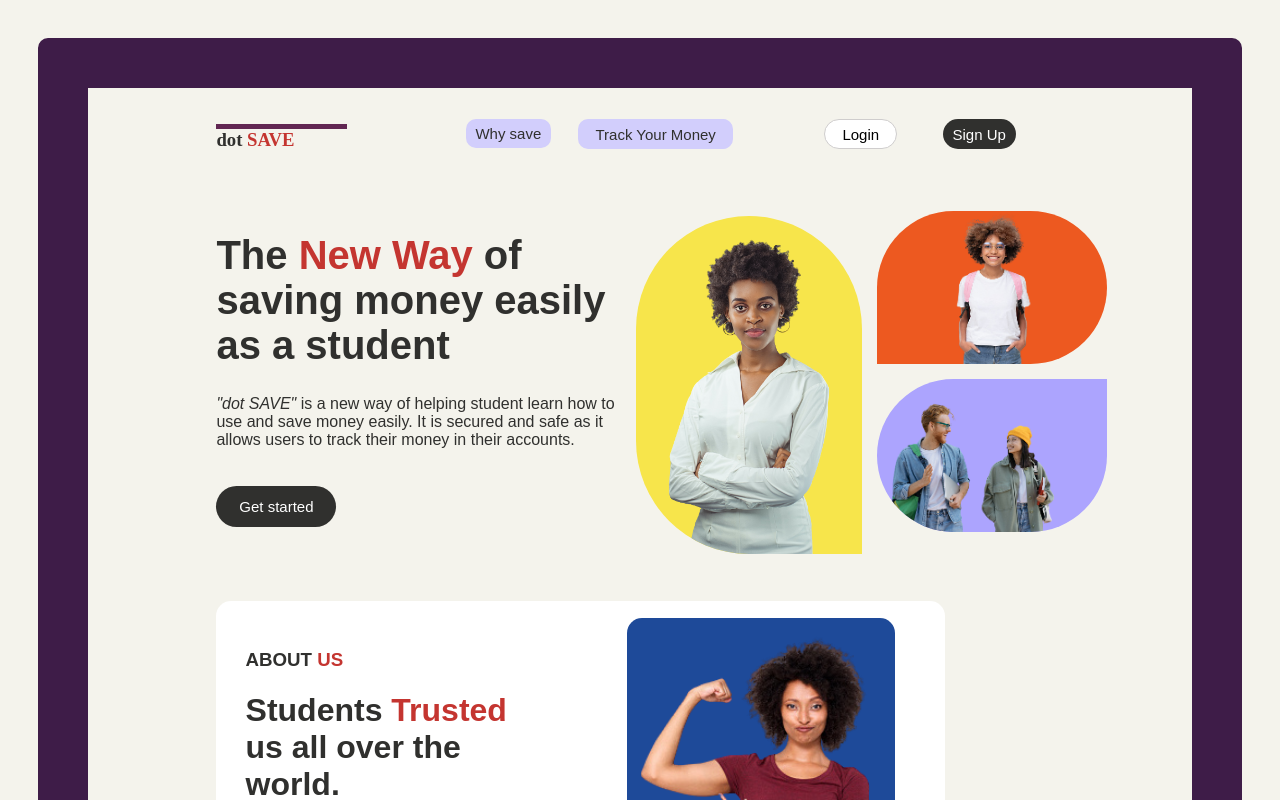
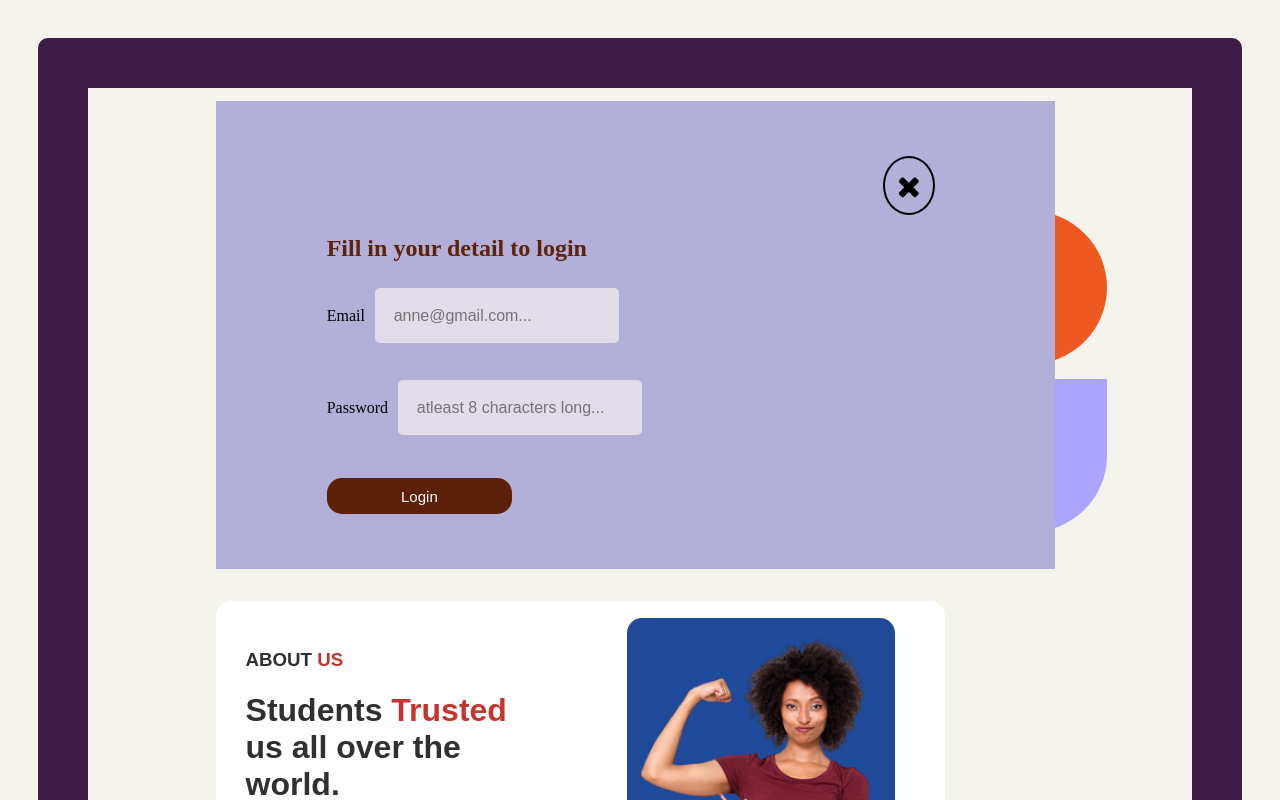
Before and after one commit to Pascaline-Umulisa/Saving-Platform, a plain HTML site: page index.html in a window 1280 px wide. Both pictures are taken after a click on the button "Login". Shown: the top 800 px of the page. Drawn offline with Linux system fonts and the light colour scheme; a web font is replaced by a local one.

Commit message:
login and sign up form

```diff
--- a/index.html
+++ b/index.html
@@ -13,27 +13,40 @@
 
 </head>
 <body>
+    <div id="logging">
+        <i class="fa fa-close"></i>
+        <h2>Fill in your detail to login </h2>
+        <div class="both"><label >Full name </label><input type="text" placeholder="Pascaline Umulisa ..."></div>
+         <div class="inp"><label>Email </label> <input type="email" placeholder="anne@gmail.com..."></div>
+        <div class="inp"><label >Password </label><input type="password" placeholder="atleast 8 characters long..."></div>
+        <div class="both"><label >Confirm Password </label><input type="password" placeholder="Passwords must match..."></div>
+        <button class="login sig" id="login">Login</button>
+        <button class="signUp both" id="signUp">Sign Up</button>
+    </div>
+
     <nav>
         <h3 class="logo">dot <b> SAVE</b></h3>
     <span class="why">
         <button class="two2">Why save</button>
-        <div class="reasons">
+        <!-- <div class="reasons">
             <a href="#"> <i class="fa fa-money"></i>Learn the importance of saving</a>
             <a href="#"><i class="fas fa-venus"></i>Learn from students who saved</a>
             <a href="#"><i class="fas fa-balance-scale"></i>Learn how to use money</a>
-        </div>
+        </div> -->
     </span>
     <span class="why">
         <button class="one1">Track Your Money</button>
-        <div class="reasons">
+        <!-- <div class="reasons">
             <a href="#"><i class="fas fa-address-book"></i> My account</a>
             <a href="#"><i class="fa fa-plus"></i>My balance</a>
             <a href="#"><i class="fas fa-donate"></i>My journey</a>
-        </div>
+        </div> -->
     </span>
-    <button class="one"><a href="#">Login</a></button>
-    <button class="two"><a href="#">Sign Up</a></button>
+    <button class="one" id="one">Login</button>
+    <button class="two" id="two">Sign Up</button>
+
     </nav>
+
     <main>
         <div class="description">
           <h1>The <b>New Way </b>of saving money easily as a student</h1>
@@ -66,5 +79,6 @@
         <img src="images/power.png" alt="">
     </div>
     </div>
+    <script src="main.js"></script>
 </body>
 </html>
--- /dev/null
+++ b/main.js
@@ -0,0 +1,34 @@
+const btnLogin=document.getElementById("one")
+const logging=document.getElementById("logging")
+const signUp=document.getElementById("two")
+btnLogin.addEventListener("click",openForm)
+
+const close=document.querySelector("i")
+close.addEventListener("click",closeForm)
+
+function openForm(){
+    logging.style.visibility="visible"
+    const element = document.querySelectorAll(".both");
+    element.forEach(n=>
+        n.remove())
+}
+
+function closeForm(){
+    logging.style.visibility="hidden"
+    btnLogin.removeEventListener("click",openForm)
+
+}
+signUp.addEventListener("click",function(){
+    logging.style.visibility="visible"
+    const element = document.querySelectorAll(".sig").forEach(n=>
+        n.remove)
+
+})
+
+
+
+
+// logging.classList.toggle("showLoginForm")
+    // console.log("hgdjks")
+
+     // logging.style.visibility="hidden"
--- a/style.css
+++ b/style.css
@@ -6,6 +6,7 @@ body{
     border-radius: 10px;
     padding: 1% 5% 1% 10%;
     margin: 3%;
+    position: relative;
 }
 h1,h3,p{
    color:rgb(48,48,46);
@@ -15,8 +16,7 @@ b{
 }
 nav{
     display: flex;
-    position: sticky;
-    top: 0;
+    /* position: relative; */
     background-color: rgb(244,243,236);
 }
 .logo{
@@ -30,20 +30,6 @@ nav{
     width: 7em;
     height: 5px;
 }
-.one a{
-    text-decoration: none;
-    font-size: 15px;
-    color: black;
-}
-
-.two a{
-    text-decoration: none;
-    font-size: 15px;
-    color: white;
-}
-/* button{
-    margin-left: 5%;
-} */
 .one{
     background-color: white;
     width: 8%;
@@ -61,10 +47,54 @@ nav{
     border: none;
     border-radius: 15px;
     margin-top: 2%;
+    color: white;
+}
+#logging{
+    background-color: #b2afd8;
+    padding: 5% 10%;
+    width: 56%;
+    visibility: hidden;
+    position: absolute;
+}
+.showLoginForm{
+  visibility: visible;
+}
+#logging div{
+    margin-bottom: 4%;
+}
+#logging input{
+    border: none;
+    background-color: #e3dde9;
+    font-size: 100%;
+    padding: 3%;
+    margin: 1%;
+    border-radius: 5px;
+}
+#logging button{
+    background-color: #5c1f07;
+    /* margin-left: 5%; */
+    width: 30%;
+    padding: 1.5%;
+    border: none;
+    border-radius: 15px;
+    margin-top: 2%;
+    color: white;
+    font-size: 15px;
+}
+#logging h2{
+    color: #5e2109;
+}
+#logging i{
+    font-size: 30px;
+    color: black;
+    border-radius: 50%;
+    border: solid 2px black;
+    padding: 2%;
+    margin-left: 90%;
 }
 
 .why{
-    position: relative;
+    /* position: relative; */
     font-size: 20px;
     margin-left: 3%;
     margin-top: 2%;
@@ -92,7 +122,7 @@ nav{
     border-radius: 10px;
 }
 .reasons{
-    position: absolute;
+    /* position: absolute; */
     display: none;
     /* margin-top: 12%; */
     width: 200px;
```
